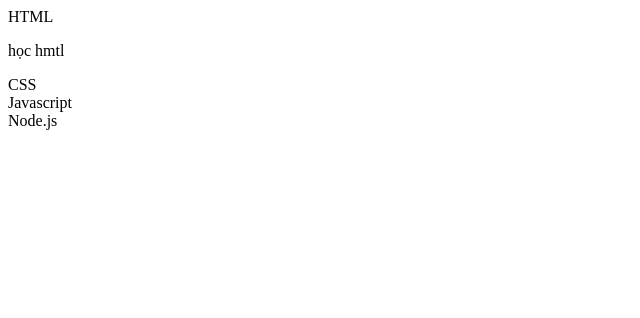
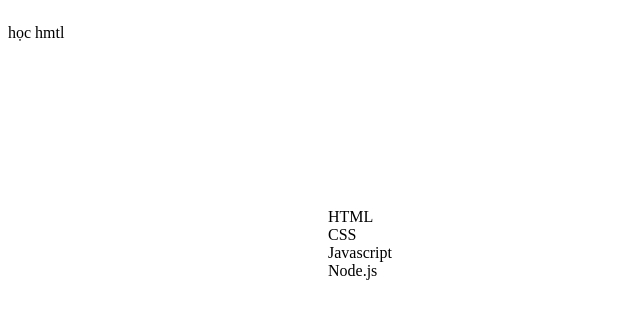
Before and after one commit to frwkHoangQuy/tabUI_App, a plain HTML site: page index.html in a window 1280 px wide. Both pictures are taken after a click on the element "HTML". Shown: the whole page, without its empty margins (0-640 px from the left). Drawn offline with Linux system fonts and the light colour scheme; files that its build step writes are made by us from their sources.

Commit message:
complete check function

```diff
--- a/index.html
+++ b/index.html
@@ -28,6 +28,8 @@
       </div>
       <script src="main.js"></script>
   </div>
+  <p class="renderElementContent">
+  </p>
 </body>
 
 </html>
--- a/main.js
+++ b/main.js
@@ -1,9 +1,7 @@
 document.querySelectorAll('div.taskbarElement').forEach(element => {
   element.addEventListener('click',(e) => {
-    document.querySelectorAll('div.taskbarElement').forEach(x =>{
-      x.querySelector('.elementContent').style.display = "none";
-    })
-    element.querySelector('.elementContent').style.display = "block" ;
-    //console.log(e.target.textContent);
+    var renderElementContent = document.querySelector('.renderElementContent');
+    renderElementContent.textContent = element.querySelector('.elementContent').textContent ;
+    renderElementContent.style.display = "block";
   })
 })
--- a/style.css
+++ b/style.css
@@ -1,4 +1,4 @@
-/* html{
+html{
   width: 100%;
   height: 100%;
 }
@@ -11,9 +11,10 @@
 
 .taskbar{
   grid-area: 2/2/3/3;
-  display: flex;
-  flex-direction: row;
-} */
+}
 .elementContent{
   display : none;
 }
+.renderElementContent{
+  display : none;
+}
```
